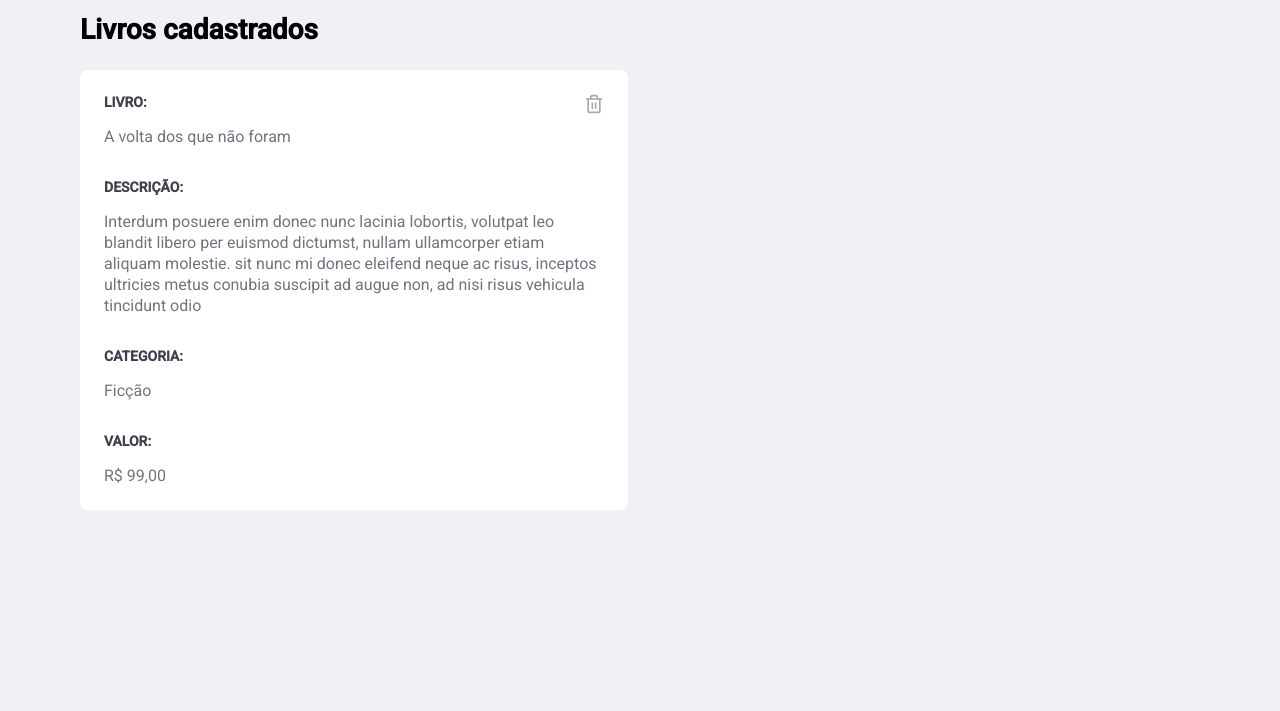
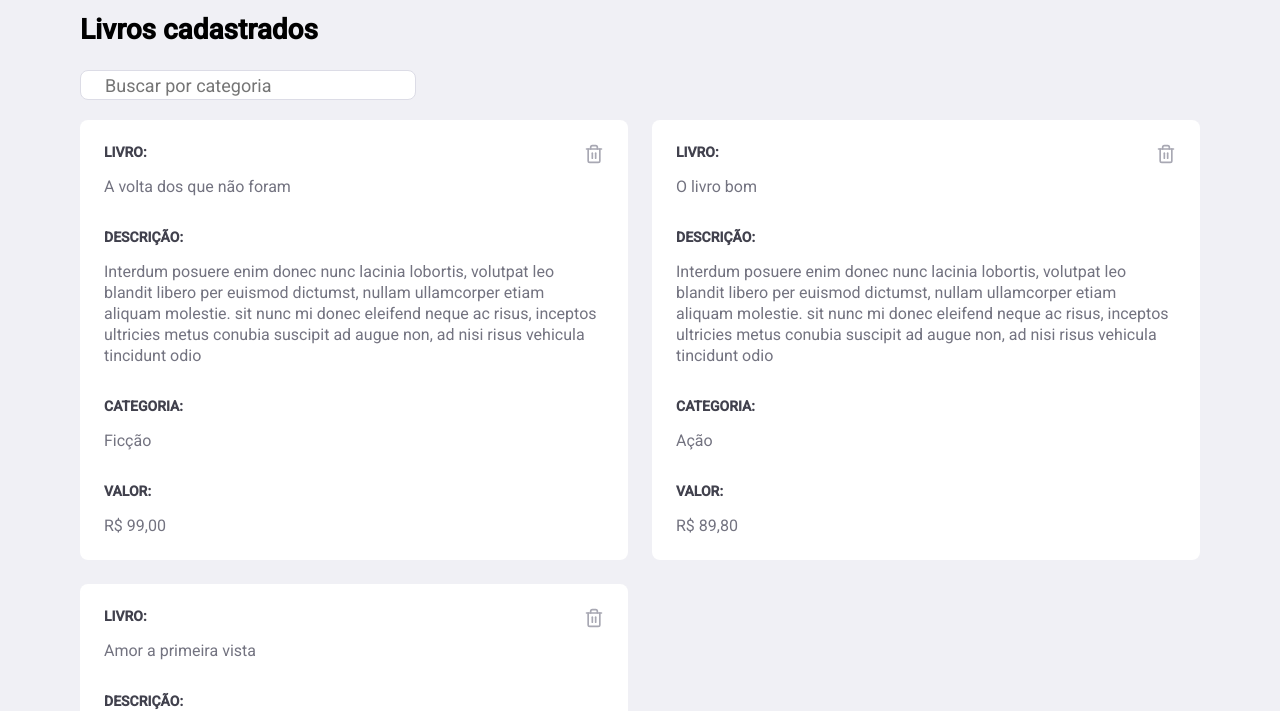
Before and after one commit to NatanBB/libproject, a React (Create React App) app: page /home in a window 1280 px wide. Shown: the part 204-915 px from the top of the page. Before the commit the page ends 800 px from the top, so only its background shows below. Built offline with nearby package versions, Linux system fonts and the light colour scheme; data requests are answered from the project's data file.

Commit message:
feat: authentication admin and handle user

```diff
--- a/server.json
+++ b/server.json
@@ -6,18 +6,26 @@
       "description": "Interdum posuere enim donec nunc lacinia lobortis, volutpat leo blandit libero per euismod dictumst, nullam ullamcorper etiam aliquam molestie. sit nunc mi donec eleifend neque ac risus, inceptos ultricies metus conubia suscipit ad augue non, ad nisi risus vehicula tincidunt odio",
       "price": "99",
       "category": "Ficção"
+    },
+    {
+      "id": 21653,
+      "title": "O livro bom",
+      "description": "Interdum posuere enim donec nunc lacinia lobortis, volutpat leo blandit libero per euismod dictumst, nullam ullamcorper etiam aliquam molestie. sit nunc mi donec eleifend neque ac risus, inceptos ultricies metus conubia suscipit ad augue non, ad nisi risus vehicula tincidunt odio",
+      "price": "89.8",
+      "category": "Ação"
+    },
+    {
+      "id": 64650,
+      "title": "Amor a primeira vista",
+      "description": "Interdum posuere enim donec nunc lacinia lobortis, volutpat leo blandit libero per euismod dictumst, nullam ullamcorper etiam aliquam molestie. sit nunc mi donec eleifend neque ac risus, inceptos ultricies metus conubia suscipit ad augue non, ad nisi risus vehicula tincidunt odio",
+      "price": "78",
+      "category": "Romance"
     }
   ],
-  "usuarios": [
+  "userLog": [
     {
-      "username": "admin",
-      "password": "admin",
-      "UserId": 1
-    },
-    {
-      "username": "user",
-      "password": "user",
-      "UserId": 2
+      "id": 1,
+      "username": "admin"
     }
   ],
   "cart": [
@@ -31,12 +39,20 @@
   ],
   "category": [
     {
-      "id": 1,
-      "name": "teste1"
+      "id": 41791,
+      "name": "Ação"
     },
     {
-      "id": 47707,
-      "name": "teseseses"
+      "id": 46318,
+      "name": "Comédia"
+    },
+    {
+      "id": 49224,
+      "name": "Romance"
+    },
+    {
+      "id": 26138,
+      "name": "Ficção"
     }
   ]
 }
--- a/src/Pages/Cart/index.tsx
+++ b/src/Pages/Cart/index.tsx
@@ -64,7 +64,7 @@ export default function Cart() {
       <>
         <header>
           <img src={"https://i.imgur.com/dOF75ol.png"} alt="livrary" className="icon" />
-          <span>Bem vindo, Natan!</span>
+          <span>Bem vindo!</span>
 
           <Link className="button" to="/marketplace">Ir ao Marketplace</Link>
           <button onClick={handleLogout} type="button">
--- a/src/Pages/Home/homeTypes.ts
+++ b/src/Pages/Home/homeTypes.ts
@@ -18,3 +18,8 @@ export type CategoryProps = {
   id: number;
   name: string;
 }
+
+export type UserProps = {
+  id: number;
+  username: string;
+}
--- a/src/Pages/Home/index.tsx
+++ b/src/Pages/Home/index.tsx
@@ -13,6 +13,7 @@ export default function Home() {
 
   //#region data
   const [data, setData] = useState<Book[]>([]);
+  const [searchValue, setSearchValue] = useState('');
 
   useEffect(() => {
     handleData();
@@ -38,6 +39,19 @@ export default function Home() {
     await api.delete(`books/${id}`)
     handleData();
   }
+
+  const handleChange = (event: { target: { value: any; }; }) => {
+    const { value } = event.target;
+    setSearchValue(value);
+  }
+
+  const filter = !!searchValue ?
+    data.filter(book => {
+      return book.category.toLowerCase().includes(
+        searchValue.toLowerCase()
+      );
+    })
+    : data;
   //#endregion
 
   return (
@@ -56,8 +70,19 @@ export default function Home() {
 
       <h1>Livros cadastrados</h1>
 
+      <div className="search-container">
+        <input
+          className="text-input"
+          type="search"
+          value={searchValue}
+          onChange={handleChange}
+          placeholder="Buscar por categoria"
+        />
+      </div>
+
       <ul>
-        {data.map(book => (
+        {filter.length > 0 && (
+          filter.map(book => (
             <li key={book.id}>
               <strong>LIVRO:</strong>
               <p>{book.title}</p>
@@ -75,7 +100,8 @@ export default function Home() {
                 <FiTrash2 size={20} color="#a8a8b3" />
               </button>
             </li>
-        ))}
+          ))
+        )}
       </ul>
     </div>
   );
--- a/src/Pages/Login/index.tsx
+++ b/src/Pages/Login/index.tsx
@@ -1,5 +1,6 @@
 import React, { useState } from "react";
 import { Link, useNavigate } from "react-router-dom";
+import { api } from "../../services/api";
 import './styles.css';
 
 function initialState() {
@@ -19,6 +20,16 @@ export default function Login() {
     })
 
   }
+
+  const handleLogin = () => {
+    values.user === 'admin' ? history('/home') : history('marketplace');
+
+    const preparedData = {
+      username: values.user,
+    }
+    api.patch(`userLog/${1}`, preparedData)
+  }
+
 
   return (
     <div className="logon-container">
@@ -46,9 +57,7 @@ export default function Login() {
             <button
               className="button"
               type="submit"
-              onClick={(event: React.MouseEvent<HTMLElement>) => {
-                values.user === 'admin' ? history('/home') : history('marketplace');
-              }}
+              onClick={handleLogin}
             >
               Entrar
             </button>
--- a/src/Pages/Marketplace/index.tsx
+++ b/src/Pages/Marketplace/index.tsx
@@ -1,13 +1,20 @@
 import React, { useEffect, useState } from 'react';
 import { Link, useNavigate } from 'react-router-dom';
-import { FiPower, FiShoppingCart } from 'react-icons/fi';
-import { Book } from '../Home/homeTypes';
+import { FiFileText, FiPower, FiShoppingCart } from 'react-icons/fi';
+import { Book, UserProps } from '../Home/homeTypes';
 import { api } from '../../services/api';
 
 export default function Marketplace() {
 
   //#region data
   const [data, setData] = useState<Book[]>([]);
+  const [user, setUser] = useState<UserProps[]>([]);
+  const [searchValue, setSearchValue] = useState('');
+
+  const log: string[] = [];
+  user.forEach(item => {
+    log.push(item.username)
+  })
 
   useEffect(() => {
     handleData();
@@ -15,7 +22,9 @@ export default function Marketplace() {
 
   const handleData = async () => {
     const { data } = await api.get('books');
+    const { data: newData } = await api.get('userLog');
     setData(data);
+    setUser(newData);
   }
 
   //#endregion
@@ -25,6 +34,10 @@ export default function Marketplace() {
 
   const cartList = () => {
     history("/cart")
+  }
+
+  const homeList = () => {
+    history("/home")
   }
   //#endregion
 
@@ -45,15 +58,35 @@ export default function Marketplace() {
     history("/")
   }
 
+  const handleChange = (event: { target: { value: any; }; }) => {
+    const { value } = event.target;
+    setSearchValue(value);
+  }
+
+  const filter = !!searchValue ?
+    data.filter(book => {
+      return book.category.toLowerCase().includes(
+        searchValue.toLowerCase()
+      );
+    })
+    : data;
+
   //#endregion
+
 
   return (
     <div className="profile-container">
+
       <header>
         <img src={"https://i.imgur.com/dOF75ol.png"} alt="livrary" className="icon" />
         <span>Bem vindo!</span>
 
         <Link className="" to=""></Link>
+        {log[0] === 'admin' ? <div>
+          <button onClick={homeList} type="button">
+            <FiFileText size={18} color="black" />
+          </button>
+        </div> : <div></div>}
         <button onClick={cartList} type="button">
           <FiShoppingCart size={18} color="black" />
         </button>
@@ -63,8 +96,20 @@ export default function Marketplace() {
       </header>
 
       <h1>Adicionar ao carrinho</h1>
+
+      <div className="search-container">
+        <input
+          className="text-input"
+          type="search"
+          value={searchValue}
+          onChange={handleChange}
+          placeholder="Buscar por categoria"
+        />
+      </div>
+
       <ul>
-        {data.map(book => (
+        {filter.length > 0 && (
+          filter.map(book => (
             <li key={book.id}>
               <strong>LIVRO:</strong>
               <p>{book.title}</p>
@@ -82,7 +127,8 @@ export default function Marketplace() {
                 <Link className="buttonCart" to="">+ Carrinho</Link>
               </button>
             </li>
-        ))}
+          ))
+        )}
       </ul>
     </div>
   )
--- a/src/global.css
+++ b/src/global.css
@@ -99,3 +99,13 @@ form textarea {
 .back-link:hover {
   opacity: 0.8;
 }
+
+.search-container input{
+  width: 30%;
+  height: 30px;
+  color: #333;
+  border: 1px solid #dcdce6;
+  border-radius: 8px;
+  padding: 0 24px;
+  margin-bottom: 20px;
+}
```
Lines whose indentation alone changed are shown as unchanged.
